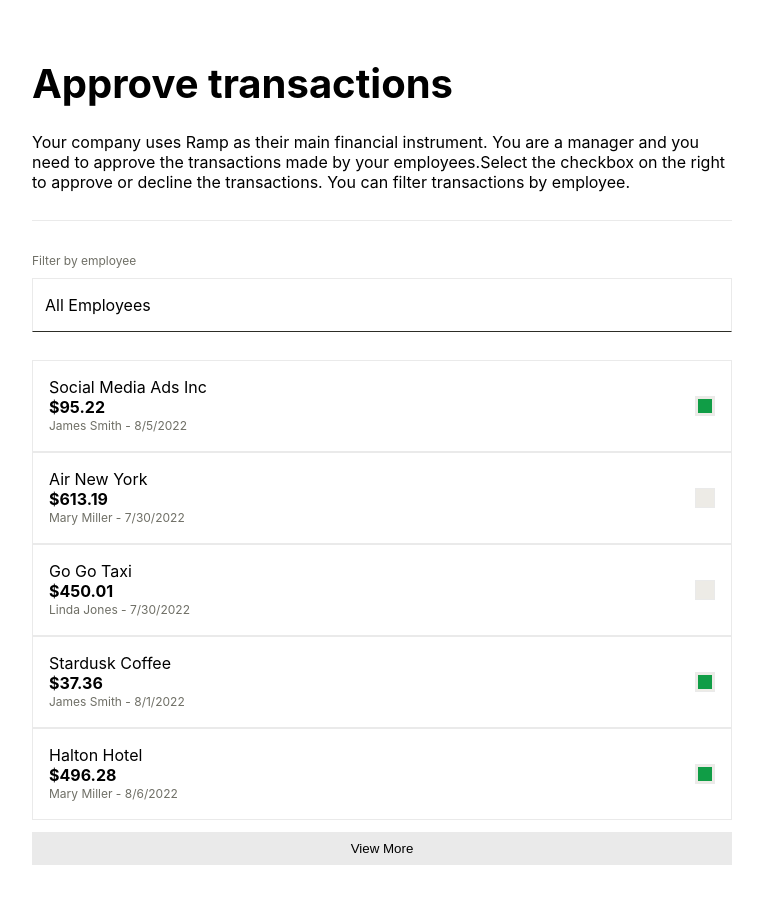
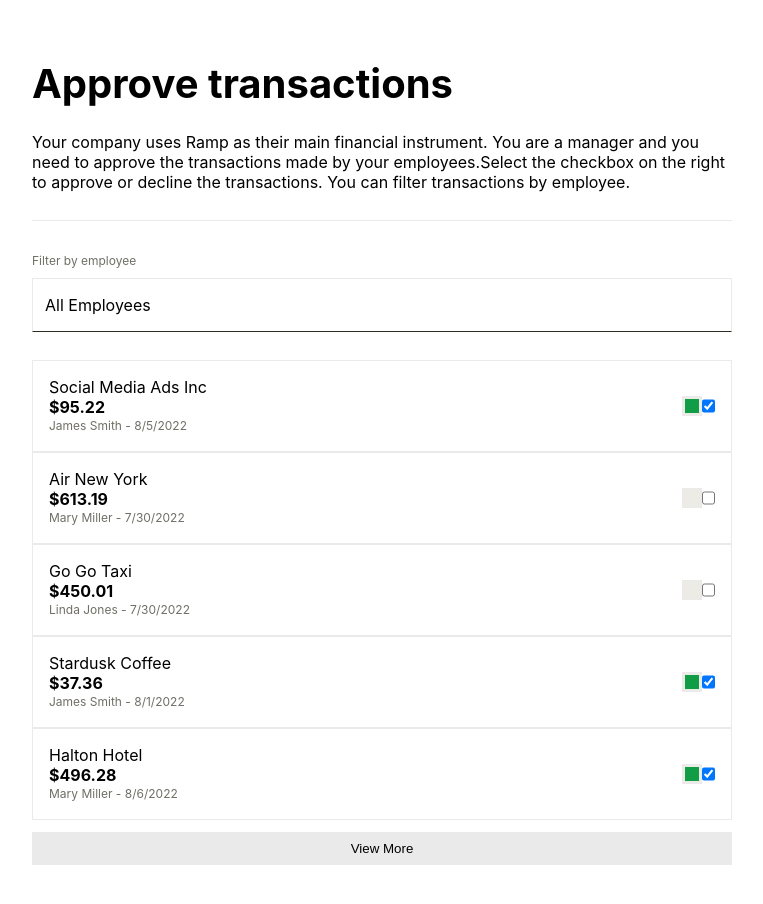
Before and after one commit to VanshGarg1501/ramp-fe-challenge, a React (Create React App) app: page / in a window 1280 px wide. Shown: the top 904 px of the page, without its empty margins (258-1021 px from the left). Built offline with nearby package versions, Linux system fonts and the light colour scheme.

Commit message:
check box fixed

```diff
--- a/src/index.css
+++ b/src/index.css
@@ -149,7 +149,11 @@
   background-color: var(--color-constructive);
 }
 
-.RampInputCheckbox--input {
+.RampInputCheckbox--input:before {
+  display: none;
+}
+
+.RampInputCheckbox--input:after {
   display: none;
 }
 
```
